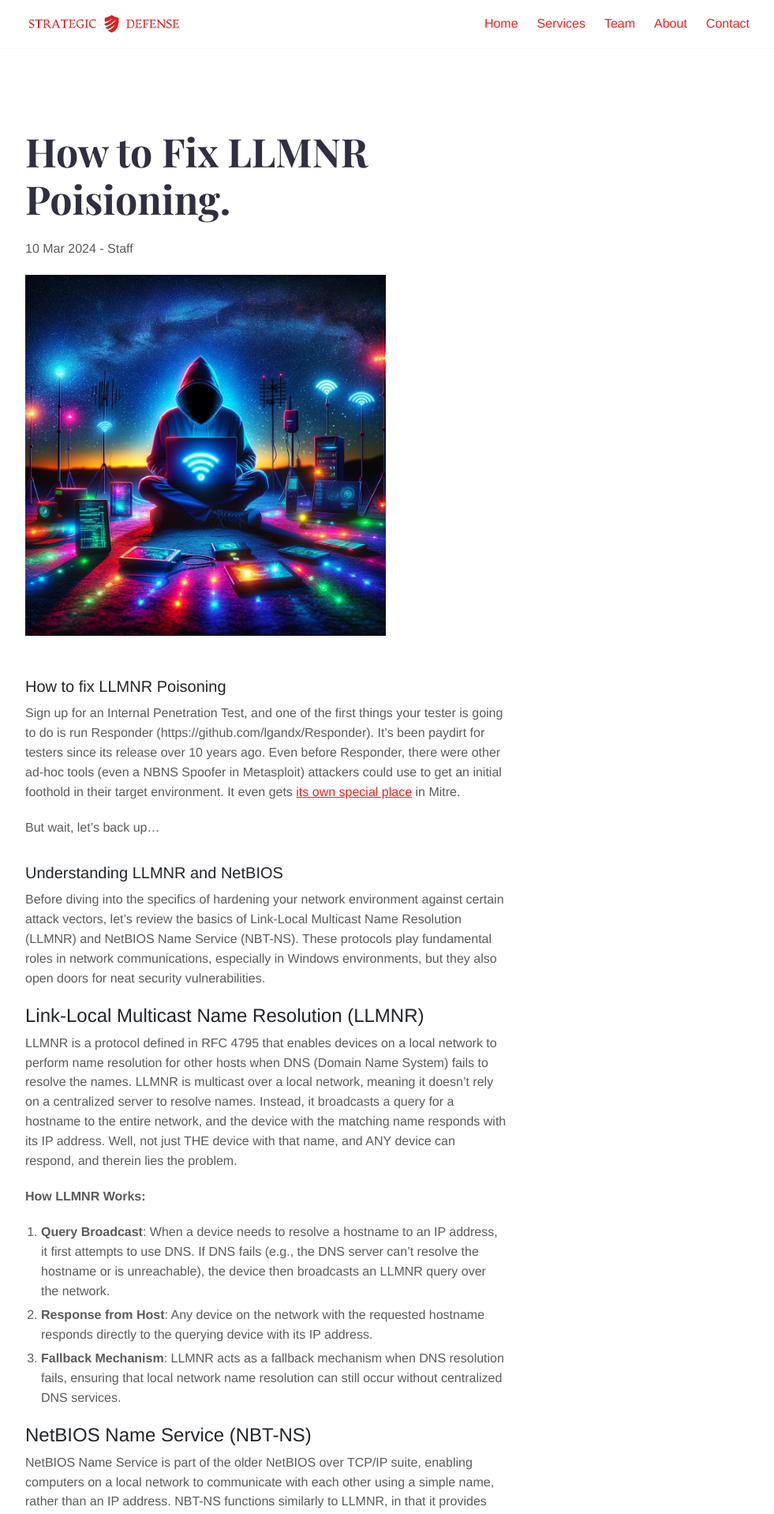
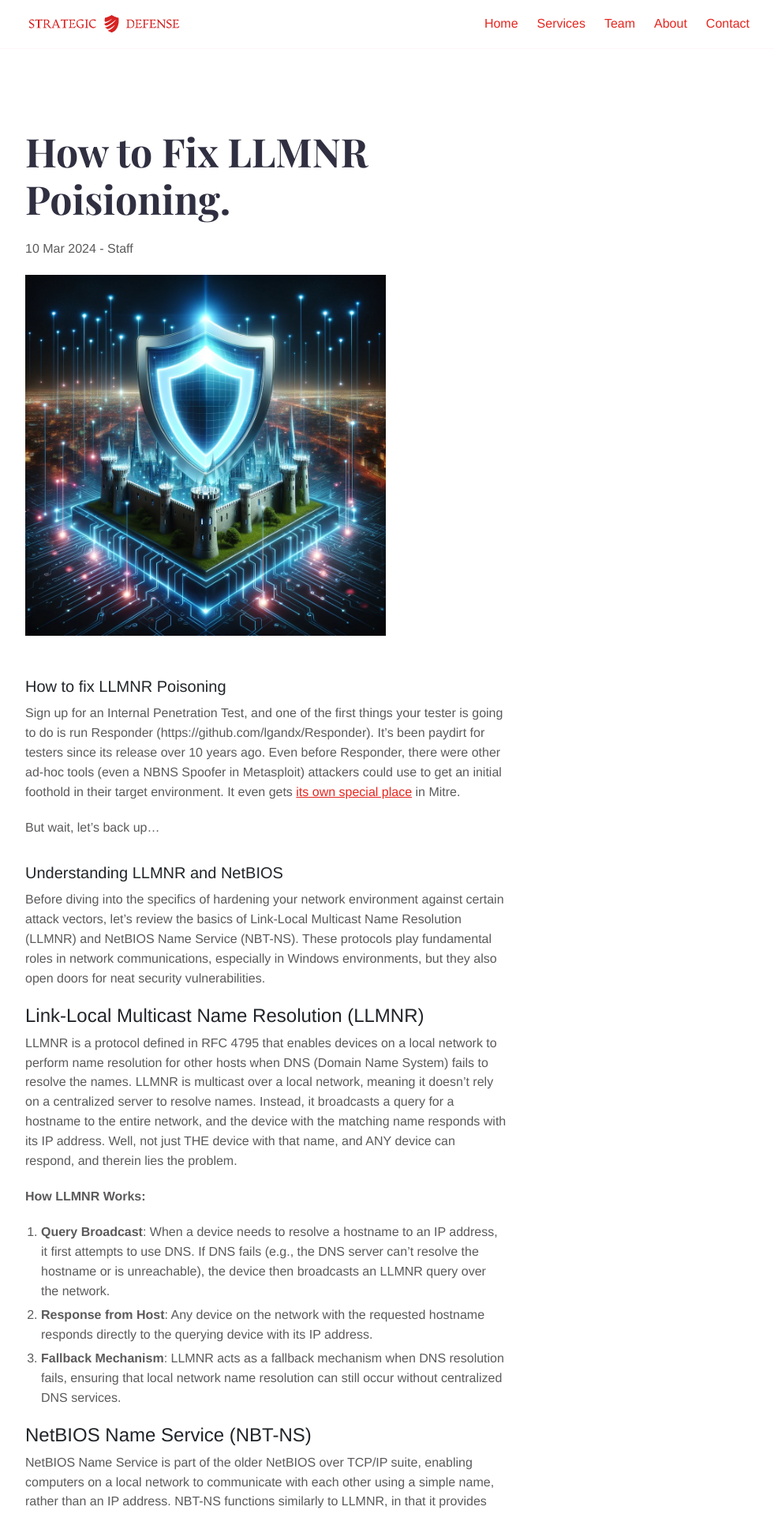
Before and after one commit to strategicdefense/strategicdefense.github.io, a Jekyll site: the page built from _posts/2024-03-10-How-to-Fix-LLMNR.md, in a window 1280 px wide. Shown: the top 1917 px of the page at 79% size, without its empty margins (143-1124 px from the left). Built offline with Jekyll 4.4.1, drawn with Linux system fonts in a browser that asks for light colours.

Commit message:
updating llmnr blog

```diff
--- a/_posts/2024-03-10-How-to-Fix-LLMNR.md
+++ b/_posts/2024-03-10-How-to-Fix-LLMNR.md
@@ -1,5 +1,5 @@
 ---
-image: /images/illustrations/wireless.webp
+image: /images/illustrations/castle.webp
 description: The best defense is a good offense.
 layout: post
 title: How to Fix LLMNR Poisioning.
```
Also changed, not shown: images/illustrations/castle.webp (added), 3 other files.
